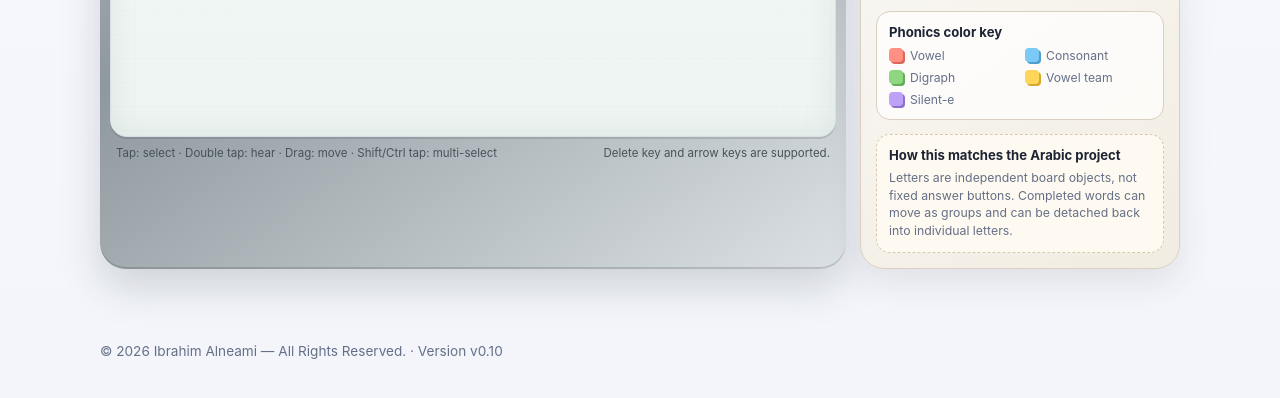
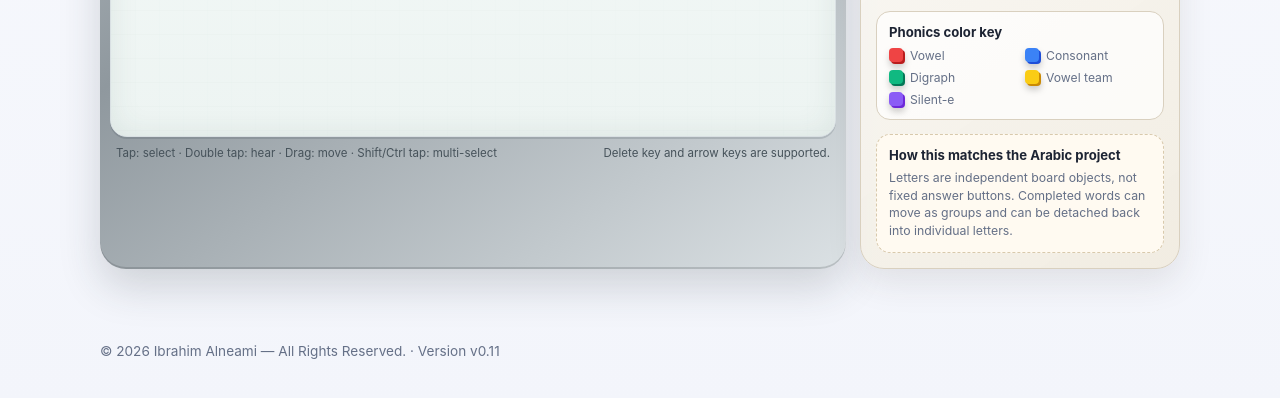
Before and after one commit to ibr7h/english-language-lab-exercise-engine, a plain HTML site: page index.html in a window 1280 px wide. Shown: the part 1060-1458 px from the top of the page. Drawn offline with Linux system fonts and the light colour scheme; a web font is replaced by a local one.

Commit message:
ui: align phonics legend with Arabic foam color classes

```diff
--- a/index.html
+++ b/index.html
@@ -205,11 +205,11 @@
           <div class="english-color-legend" aria-label="Phonics color legend">
             <strong>Phonics color key</strong>
             <div class="english-color-legend-grid">
-              <span><i class="legend-dot foam-coral"></i>Vowel</span>
-              <span><i class="legend-dot foam-blue"></i>Consonant</span>
-              <span><i class="legend-dot foam-green"></i>Digraph</span>
-              <span><i class="legend-dot foam-yellow"></i>Vowel team</span>
-              <span><i class="legend-dot foam-purple"></i>Silent-e</span>
+              <span><i class="legend-dot glyph-red"></i>Vowel</span>
+              <span><i class="legend-dot glyph-blue"></i>Consonant</span>
+              <span><i class="legend-dot glyph-green"></i>Digraph</span>
+              <span><i class="legend-dot glyph-yellow"></i>Vowel team</span>
+              <span><i class="legend-dot glyph-purple"></i>Silent-e</span>
             </div>
           </div>
 
@@ -322,7 +322,7 @@
     <div id="dialogContent"></div>
   </dialog>
 
-  <footer><p>© 2026 Ibrahim Alneami — All Rights Reserved. · Version v0.10</p></footer>
+  <footer><p>© 2026 Ibrahim Alneami — All Rights Reserved. · Version v0.11</p></footer>
 
   <script src="src/data/content.js"></script>
   <script src="src/engine/exercise-engine.js"></script>
```
